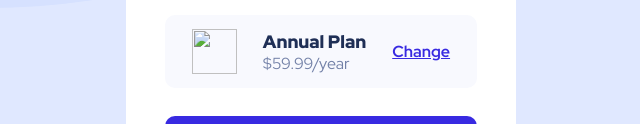
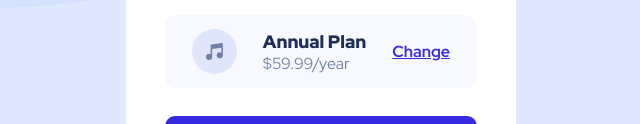
Before and after one commit to Ianmello10/Order-summary-component, a plain HTML site: page index.html in a window 1280 px wide. Shown: the part 380-504 px from the top of the page, without its empty margins (319-959 px from the left). Drawn offline with Linux system fonts and the light colour scheme.

Commit message:
Update index.html

```diff
--- a/index.html
+++ b/index.html
@@ -28,7 +28,7 @@
             </div>
             <div class="div-plan">
               <div class="icon-music">
-                <img class="icon-music-img" src="/order-summary-component-main/images/icon-music.svg"/>
+                <img class="icon-music-img" src="images/icon-music.svg"/>
               </div>
 
               <div class="div-pricing">
```
